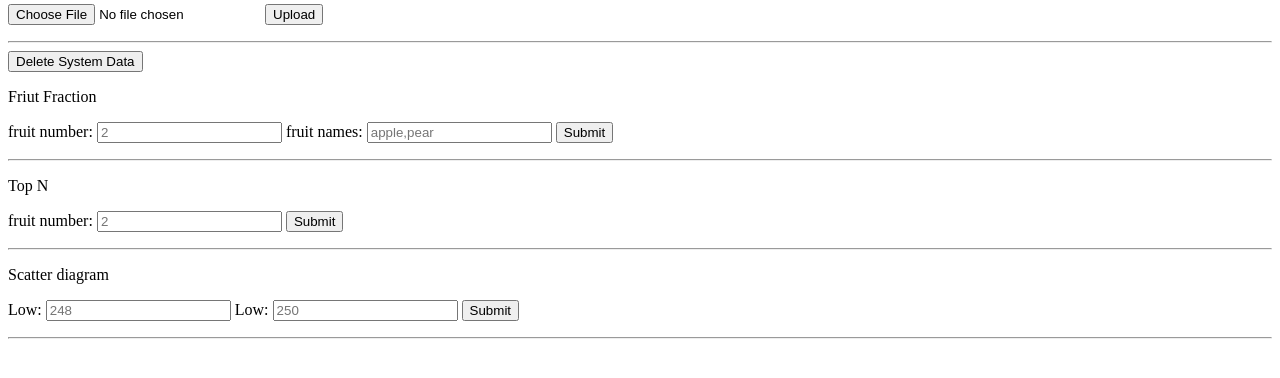
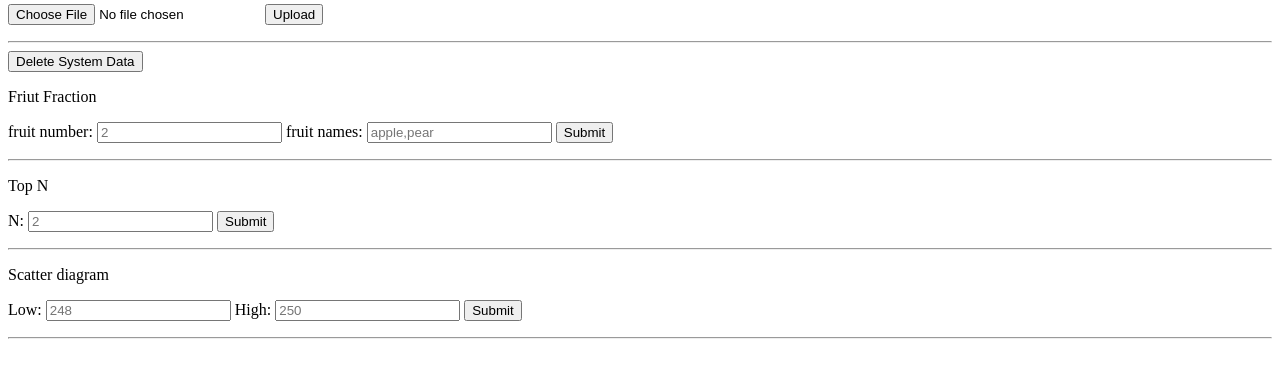
Before and after one commit to matrixback/exam, a Flask app: page / in a window 1280 px wide. Shown: the part 257-635 px from the top of the page. Run offline with Flask 2, Linux system fonts and the light colour scheme; some libraries are stand-ins or nearby versions.

Commit message:
Update index.html

```diff
--- a/templates/index.html
+++ b/templates/index.html
@@ -54,7 +54,7 @@
     <div>
         <p>Top N</p>
         <form name="top_n">
-            <label for="top_number">fruit number:</label>
+            <label for="top_number">N:</label>
             <input type="text" name="top_number" id="top_number", placeholder="2">
             <input type="button" value="Submit" onclick="draw_top_n()">
         </form>
@@ -66,7 +66,7 @@
         <form name="scatter_digram">
             <label for="low">Low:</label>
             <input type="text" name="low" id="low", placeholder="248">
-            <label for="high">Low:</label>
+            <label for="high">High:</label>
             <input type="text" name="high" id="high", placeholder="250">
             <input type="button" value="Submit" onclick="draw_scatter_diagram()">
         </form>
```
